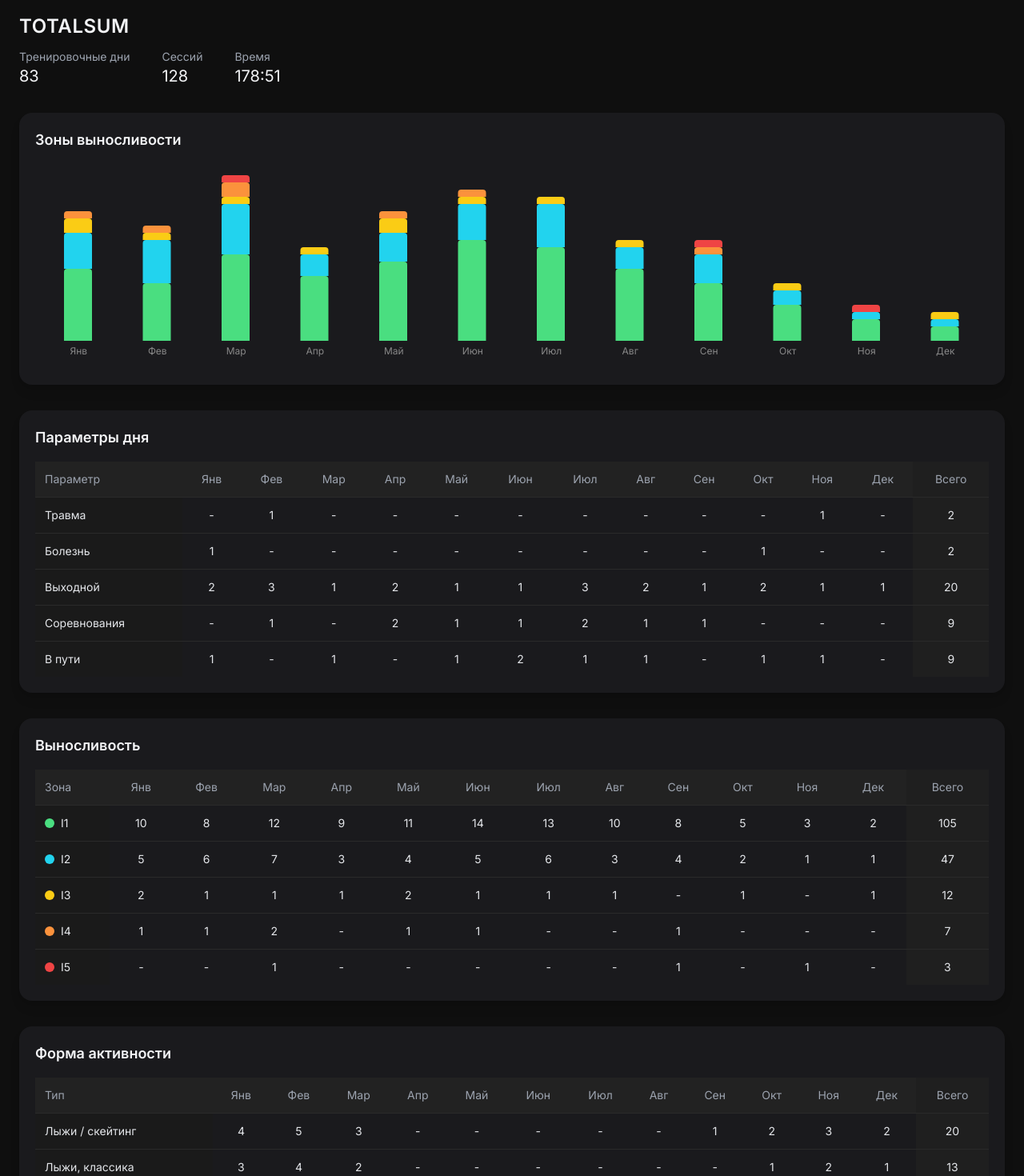
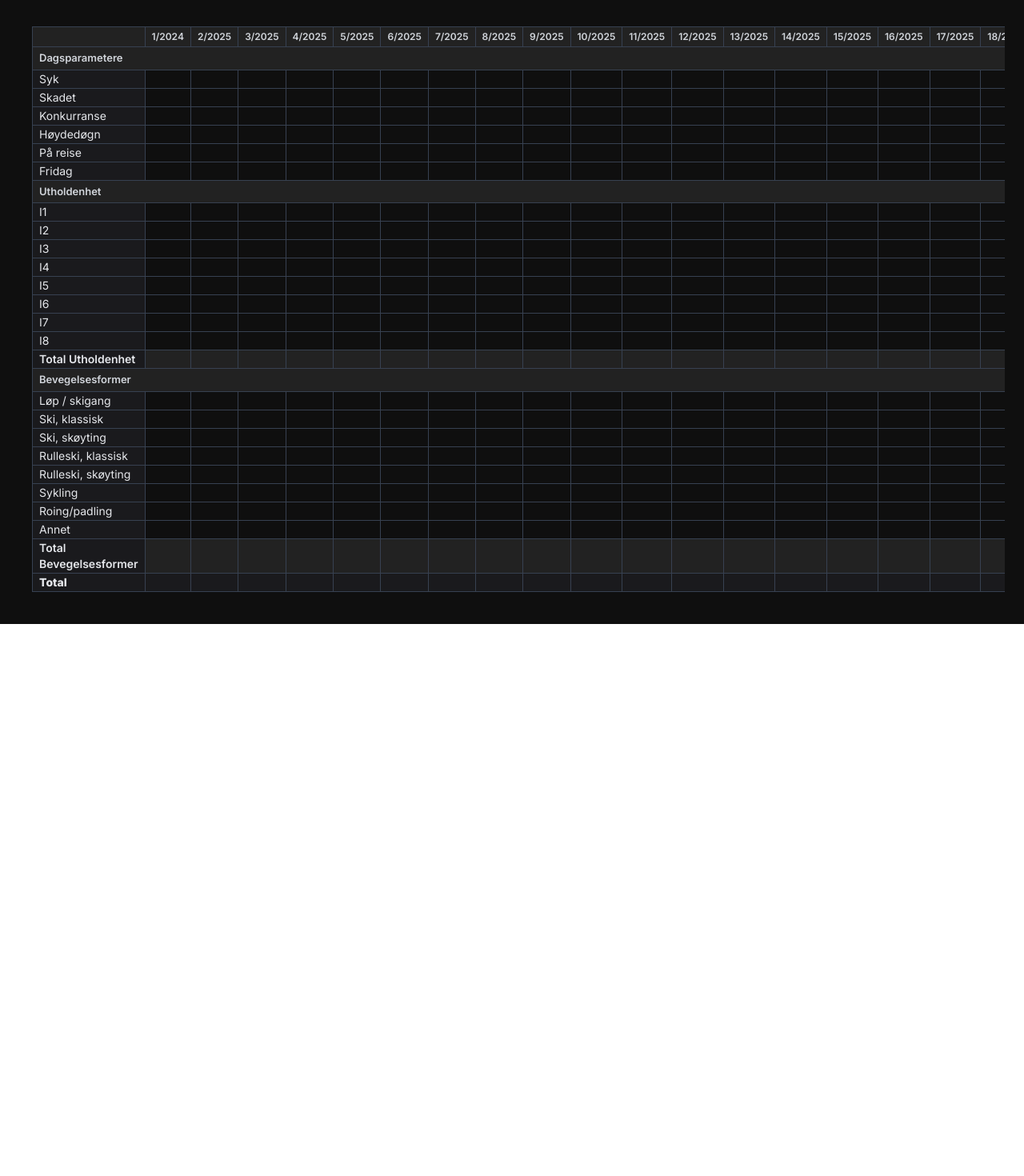
Before and after one commit to mbaliabin/dagbook-test, a React (Vite) app in the folder fasx-frontend/: page /statistics in a window 1280 px wide. Shown: the part 260-1730 px from the top of the page at 80% size. After the commit the page ends 1040 px from the top, so only its background shows below. Built offline with nearby package versions, Linux system fonts and the light colour scheme.

Commit message:
Доработка StatisticsPage.tsx 229

```diff
--- a/fasx-frontend/src/pages/StatisticsPage.tsx
+++ b/fasx-frontend/src/pages/StatisticsPage.tsx
@@ -2,28 +2,12 @@ import React from "react";
 import { useNavigate, useLocation } from "react-router-dom";
 import dayjs from "dayjs";
 import "dayjs/locale/ru";
-import {
-  Home,
-  BarChart3,
-  ClipboardList,
-  CalendarDays,
-  Plus,
-  LogOut,
-  Calendar,
-  ChevronDown,
-} from "lucide-react";
-import {
-  BarChart,
-  Bar,
-  XAxis,
-  Tooltip,
-  ResponsiveContainer,
-} from "recharts";
+import weekOfYear from "dayjs/plugin/weekOfYear";
+import { Home, BarChart3, ClipboardList, CalendarDays, Plus, LogOut, Calendar, ChevronDown } from "lucide-react";
 import { DateRange } from "react-date-range";
 import { ru } from "date-fns/locale";
 import "react-date-range/dist/styles.css";
 import "react-date-range/dist/theme/default.css";
-import weekOfYear from "dayjs/plugin/weekOfYear";
 
 dayjs.extend(weekOfYear);
 dayjs.locale("ru");
@@ -33,99 +17,54 @@ export default function StatsPage() {
   const location = useLocation();
 
   const [name] = React.useState("Пользователь");
-  const [reportType, setReportType] = React.useState("Общий отчет");
   const [periodType, setPeriodType] = React.useState<"week" | "month" | "year" | "custom">("year");
   const [dateRange, setDateRange] = React.useState<{ startDate: Date; endDate: Date }>({
-    startDate: dayjs("2025-01-01").toDate(),
-    endDate: dayjs("2025-12-31").toDate(),
+    startDate: dayjs().startOf("year").toDate(),
+    endDate: dayjs().endOf("year").toDate(),
   });
   const [showDateRangePicker, setShowDateRangePicker] = React.useState(false);
 
-  const totals = {
-    trainingDays: 83,
-    sessions: 128,
-    time: "178:51",
-  };
-
-  const months = ["Янв","Фев","Мар","Апр","Май","Июн","Июл","Авг","Сен","Окт","Ноя","Дек"];
-
-  const enduranceZones = [
-    { zone: "I1", color: "#4ade80", months: [10,8,12,9,11,14,13,10,8,5,3,2] },
-    { zone: "I2", color: "#22d3ee", months: [5,6,7,3,4,5,6,3,4,2,1,1] },
-    { zone: "I3", color: "#facc15", months: [2,1,1,1,2,1,1,1,0,1,0,1] },
-    { zone: "I4", color: "#fb923c", months: [1,1,2,0,1,1,0,0,1,0,0,0] },
-    { zone: "I5", color: "#ef4444", months: [0,0,1,0,0,0,0,0,1,0,1,0] },
+  const menuItems = [
+    { label: "Главная", icon: Home, path: "/daily" },
+    { label: "Тренировки", icon: BarChart3, path: "/profile" },
+    { label: "Планирование", icon: ClipboardList, path: "/planning" },
+    { label: "Статистика", icon: CalendarDays, path: "/statistics" },
   ];
 
-  const movementTypes = [
-    { type: "Лыжи / скейтинг", months: [4,5,3,0,0,0,0,0,1,2,3,2] },
-    { type: "Лыжи, классика", months: [3,4,2,0,0,0,0,0,0,1,2,1] },
-    { type: "Роллеры, классика", months: [0,0,0,3,5,6,7,5,4,3,2,0] },
-    { type: "Роллеры, скейтинг", months: [0,0,0,2,6,7,8,6,5,3,2,0] },
-    { type: "Велосипед", months: [0,0,0,1,2,3,4,3,2,1,0,0] },
-  ];
-
-  const formatTime = (minutes: number) => {
-    const h = Math.floor(minutes / 60);
-    const m = minutes % 60;
-    return `${h}:${m.toString().padStart(2, "0")}`;
-  };
-
-  // --- Новая логика колонок ---
-  const computeWeekColumns = () => {
-    const today = dayjs();
-    const currentWeek = today.week(); // текущая неделя
-    const year = today.year();
+  // --- Динамическое формирование недель ---
+  const computeWeeks = () => {
     const weeks: string[] = [];
-    for (let i = 1; i <= currentWeek; i++) {
-      weeks.push(`${i}/${year}`);
+    if (periodType === "week" || periodType === "year") {
+      const start = periodType === "week" ? dayjs().startOf("year") : dayjs().startOf("year");
+      const end = periodType === "week" ? dayjs() : dayjs().endOf("year");
+      let current = start.startOf("week");
+      while (current.isBefore(end) || current.isSame(end, "week")) {
+        weeks.push(`${current.week()}/${current.year()}`);
+        current = current.add(1, "week");
+      }
+    } else if (periodType === "month") {
+      const start = dayjs().startOf("year");
+      const currentMonth = dayjs().month();
+      for (let m = 0; m <= currentMonth; m++) {
+        const month = start.month(m);
+        weeks.push(`${month.format("MMM")}/${month.year()}`);
+      }
+    } else if (periodType === "custom") {
+      let current = dayjs(dateRange.startDate);
+      const end = dayjs(dateRange.endDate);
+      while (current.isBefore(end) || current.isSame(end, "day")) {
+        weeks.push(`${current.week()}/${current.year()}`);
+        current = current.add(1, "week");
+      }
     }
     return weeks;
   };
 
-  const computeMonthColumns = () => {
-    const today = dayjs();
-    const currentMonth = today.month(); // 0-11
-    return months.slice(0, currentMonth + 1);
-  };
+  const weeks = computeWeeks();
 
-  const computeColumns = () => {
-    if (periodType === "week") return computeWeekColumns();
-    if (periodType === "month") return computeMonthColumns();
-    if (periodType === "year") return months;
-    if (periodType === "custom") {
-      const start = dayjs(dateRange.startDate);
-      const end = dayjs(dateRange.endDate);
-      const result: string[] = [];
-      let current = start.startOf("day");
-      while (current.isBefore(end) || current.isSame(end, "day")) {
-        result.push(current.format("DD MMM"));
-        current = current.add(1, "day");
-      }
-      return result;
-    }
-    return months;
-  };
-
-  const filteredMonths = computeColumns();
-
-  const filteredEnduranceZones = enduranceZones.map((zone) => {
-    const sliceLength = Math.min(zone.months.length, filteredMonths.length);
-    return {
-      ...zone,
-      months: zone.months.slice(0, sliceLength),
-      total: zone.months.slice(0, sliceLength).reduce((a,b) => a+b,0),
-    };
-  });
-
-  const filteredMovementTypes = movementTypes.map((m) => {
-    const sliceLength = Math.min(m.months.length, filteredMonths.length);
-    return {
-      ...m,
-      months: m.months.slice(0, sliceLength),
-      total: m.months.slice(0, sliceLength).reduce((a,b) => a+b,0),
-    };
-  });
+  const sectionClass = "border border-gray-700 text-sm text-gray-200 bg-[#1a1a1d]";
+  const headerCell = "border border-gray-700 bg-[#222] font-semibold text-center text-xs py-1 px-2 text-gray-300";
+  const cell = "border border-gray-700 text-center text-xs py-1 px-2";
 
   const handleLogout = () => {
     localStorage.removeItem("token");
@@ -134,17 +73,9 @@ export default function StatsPage() {
 
   const applyDateRange = () => setShowDateRangePicker(false);
 
-  const menuItems = [
-    { label: "Главная", icon: Home, path: "/daily" },
-    { label: "Тренировки", icon: BarChart3, path: "/profile" },
-    { label: "Планирование", icon: ClipboardList, path: "/planning" },
-    { label: "Статистика", icon: CalendarDays, path: "/statistics" },
-  ];
-
   return (
     <div className="min-h-screen bg-[#0f0f0f] text-gray-200 p-6 w-full">
       <div className="w-full space-y-8">
-
         {/* Header */}
         <div className="flex flex-col md:flex-row md:items-center md:justify-between gap-4 mb-4 w-full">
           <div className="flex items-center space-x-4">
@@ -182,11 +113,8 @@ export default function StatsPage() {
           })}
         </div>
 
-        {/* Выбор отчета и периода */}
+        {/* Выбор периода */}
         <div className="flex flex-wrap gap-4 mb-4">
-          <select className="bg-[#1f1f22] text-white px-3 py-1 rounded" value={reportType} onChange={e => setReportType(e.target.value)}>
-            <option>Общий отчет</option>
-          </select>
           <button onClick={() => setPeriodType("week")} className="px-3 py-1 rounded bg-[#1f1f22] text-gray-200 hover:bg-[#2a2a2d]">Неделя</button>
           <button onClick={() => setPeriodType("month")} className="px-3 py-1 rounded bg-[#1f1f22] text-gray-200 hover:bg-[#2a2a2d]">Месяц</button>
           <button onClick={() => setPeriodType("year")} className="px-3 py-1 rounded bg-[#1f1f22] text-gray-200 hover:bg-[#2a2a2d]">Год</button>
@@ -217,128 +145,79 @@ export default function StatsPage() {
           </div>
         </div>
 
-        {/* TOTALSUM */}
-        <div>
-          <h1 className="text-2xl font-semibold tracking-wide text-gray-100">TOTALSUM</h1>
-          <div className="flex flex-wrap gap-10 text-sm mt-3">
-            <div><p className="text-gray-400">Тренировочные дни</p><p className="text-xl text-gray-100">{totals.trainingDays}</p></div>
-            <div><p className="text-gray-400">Сессий</p><p className="text-xl text-gray-100">{totals.sessions}</p></div>
-            <div><p className="text-gray-400">Время</p><p className="text-xl text-gray-100">{totals.time}</p></div>
-          </div>
-        </div>
-
-        {/* Диаграмма */}
-        <div className="bg-[#1a1a1d] p-5 rounded-2xl shadow-lg">
-          <h2 className="text-lg font-semibold mb-4 text-gray-100">Зоны выносливости</h2>
-          <div className="h-64">
-            <ResponsiveContainer width="100%" height="100%">
-              <BarChart data={filteredMonths.map((month, i) => {
-                const data: any = { month };
-                filteredEnduranceZones.forEach((zone) => data[zone.zone] = zone.months[i] ?? 0);
-                return data;
-              })} barSize={35}>
-                <XAxis dataKey="month" axisLine={false} tickLine={false} tick={{ fill: "#888", fontSize: 12 }} />
-                <Tooltip content={({ active, payload }: any) => {
-                  if (active && payload && payload.length) {
-                    return (
-                      <div className="bg-[#1e1e1e] border border-[#333] px-3 py-2 rounded-xl text-xs text-gray-300 shadow-md">
-                        {payload.map((p: any) => (
-                          <p key={p.dataKey} className="mt-1">
-                            <span className="inline-block w-3 h-3 mr-1 rounded-full" style={{ backgroundColor: p.fill }}></span>
-                            {p.dataKey}: {formatTime(p.value)}
-                          </p>
-                        ))}
-                      </div>
-                    );
-                  }
-                  return null;
-                }}/>
-                {filteredEnduranceZones.map((zone) => (
-                  <Bar key={zone.zone} dataKey={zone.zone} stackId="a" fill={zone.color} radius={[4,4,0,0]} />
+        {/* Таблица тренировок */}
+        <div className="overflow-x-auto w-full p-4">
+          <table className="min-w-[1200px] border-collapse border border-gray-700 text-[13px]">
+            <thead>
+              <tr>
+                <th className={headerCell}></th>
+                {weeks.map((w) => (
+                  <th key={w} className={headerCell}>{w}</th>
                 ))}
-              </BarChart>
-            </ResponsiveContainer>
-          </div>
-        </div>
-
-        {/* Таблицы */}
-        {/* Параметры дня */}
-        <div className="bg-[#1a1a1d] p-5 rounded-2xl shadow-lg overflow-x-auto">
-          <h2 className="text-lg font-semibold text-gray-100 mb-4">Параметры дня</h2>
-          <table className="w-full min-w-[900px] text-sm border-collapse">
-            <thead>
-              <tr className="bg-[#222] text-gray-400 text-left">
-                <th className="p-3 font-medium sticky left-0 bg-[#222]">Параметр</th>
-                {filteredMonths.map((m) => (<th key={m} className="p-3 font-medium text-center">{m}</th>))}
-                <th className="p-3 font-medium text-center bg-[#1f1f1f]">Всего</th>
+                <th className={headerCell}>Total</th>
+                <th className={headerCell}>Snitt/Uke</th>
               </tr>
             </thead>
             <tbody>
-              {[{ param: "Травма", months: [0, 1, 0, 0, 0, 0, 0, 0, 0, 0, 1, 0] },
-                { param: "Болезнь", months: [1, 0, 0, 0, 0, 0, 0, 0, 0, 1, 0, 0] },
-                { param: "Выходной", months: [2, 3, 1, 2, 1, 1, 3, 2, 1, 2, 1, 1] },
-                { param: "Соревнования", months: [0, 1, 0, 2, 1, 1, 2, 1, 1, 0, 0, 0] },
-                { param: "В пути", months: [1, 0, 1, 0, 1, 2, 1, 1, 0, 1, 1, 0] },
-              ].map((row) => {
-                const filtered = row.months.slice(0, filteredMonths.length);
-                const total = filtered.reduce((a,b)=>a+b,0);
-                return (
-                  <tr key={row.param} className="border-t border-[#2a2a2a] hover:bg-[#252525]/60 transition">
-                    <td className="p-3 sticky left-0 bg-[#1a1a1a]">{row.param}</td>
-                    {filtered.map((val,i)=>(<td key={i} className="p-3 text-center">{val>0?val:"-"}</td>))}
-                    <td className="p-3 text-center font-medium bg-[#1f1f1f]">{total}</td>
-                  </tr>
-                )
-              })}
-            </tbody>
-          </table>
-        </div>
-
-        {/* Выносливость */}
-        <div className="bg-[#1a1a1d] p-5 rounded-2xl shadow-lg overflow-x-auto">
-          <h2 className="text-lg font-semibold text-gray-100 mb-4">Выносливость</h2>
-          <table className="w-full min-w-[900px] text-sm border-collapse">
-            <thead>
-              <tr className="bg-[#222] text-gray-400 text-left">
-                <th className="p-3 font-medium sticky left-0 bg-[#222]">Зона</th>
-                {filteredMonths.map((m) => (<th key={m} className="p-3 font-medium text-center">{m}</th>))}
-                <th className="p-3 font-medium text-center bg-[#1f1f1f]">Всего</th>
+              {/* Dagsparametere */}
+              <tr>
+                <td colSpan={weeks.length + 3} className="bg-[#222] font-semibold text-left px-2 py-1 text-gray-300">Dagsparametere</td>
               </tr>
-            </thead>
-            <tbody>
-              {filteredEnduranceZones.map((z) => (
-                <tr key={z.zone} className="border-t border-[#2a2a2a] hover:bg-[#252525]/60 transition">
-                  <td className="p-3 flex items-center gap-2 sticky left-0 bg-[#1a1a1a]">
-                    <span className="inline-block w-3 h-3 rounded-full" style={{ backgroundColor: z.color }}></span>
-                    {z.zone}
-                  </td>
-                  {z.months.map((val,i)=>(<td key={i} className="p-3 text-center">{val>0?val:"-"}</td>))}
-                  <td className="p-3 text-center font-medium bg-[#1f1f1f]">{z.total}</td>
+              {["Syk", "Skadet", "Konkurranse", "Høydedøgn", "På reise", "Fridag"].map(item => (
+                <tr key={item}>
+                  <td className={`${sectionClass} text-left px-2`}>{item}</td>
+                  {weeks.map((w, i) => <td key={i} className={cell}></td>)}
+                  <td className={cell}></td>
+                  <td className={cell}></td>
                 </tr>
               ))}
-            </tbody>
-          </table>
-        </div>
 
-        {/* Типы движения */}
-        <div className="bg-[#1a1a1d] p-5 rounded-2xl shadow-lg overflow-x-auto">
-          <h2 className="text-lg font-semibold text-gray-100 mb-4">Форма активности</h2>
-          <table className="w-full min-w-[900px] text-sm border-collapse">
-            <thead>
-              <tr className="bg-[#222] text-gray-400 text-left">
-                <th className="p-3 font-medium sticky left-0 bg-[#222]">Тип</th>
-                {filteredMonths.map((m) => (<th key={m} className="p-3 font-medium text-center">{m}</th>))}
-                <th className="p-3 font-medium text-center bg-[#1f1f1f]">Всего</th>
+              {/* Utholdenhet */}
+              <tr>
+                <td colSpan={weeks.length + 3} className="bg-[#222] font-semibold text-left px-2 py-1 text-gray-300">Utholdenhet</td>
               </tr>
-            </thead>
-            <tbody>
-              {filteredMovementTypes.map((m) => (
-                <tr key={m.type} className="border-t border-[#2a2a2a] hover:bg-[#252525]/60 transition">
-                  <td className="p-3 sticky left-0 bg-[#1a1a1a]">{m.type}</td>
-                  {m.months.map((val,i)=>(<td key={i} className="p-3 text-center">{val>0?val:"-"}</td>))}
-                  <td className="p-3 text-center font-medium bg-[#1f1f1f]">{m.total}</td>
+              {["I1","I2","I3","I4","I5","I6","I7","I8"].map(intensity => (
+                <tr key={intensity}>
+                  <td className={`${sectionClass} text-left px-2`}>{intensity}</td>
+                  {weeks.map((w, i) => <td key={i} className={cell}></td>)}
+                  <td className={cell}></td>
+                  <td className={cell}></td>
                 </tr>
               ))}
+              <tr className="bg-[#222] font-semibold">
+                <td className={`${sectionClass} text-left px-2`}>Total Utholdenhet</td>
+                {weeks.map((w, i) => <td key={i} className={cell}></td>)}
+                <td className={cell}></td>
+                <td className={cell}></td>
+              </tr>
+
+              {/* Bevegelsesformer */}
+              <tr>
+                <td colSpan={weeks.length + 3} className="bg-[#222] font-semibold text-left px-2 py-1 text-gray-300">Bevegelsesformer</td>
+              </tr>
+              {["Løp / skigang","Ski, klassisk","Ski, skøyting","Rulleski, klassisk","Rulleski, skøyting","Sykling","Roing/padling","Annet"].map(form => (
+                <tr key={form}>
+                  <td className={`${sectionClass} text-left px-2`}>{form}</td>
+                  {weeks.map((w, i) => <td key={i} className={cell}></td>)}
+                  <td className={cell}></td>
+                  <td className={cell}></td>
+                </tr>
+              ))}
+              <tr className="bg-[#222] font-semibold">
+                <td className={`${sectionClass} text-left px-2`}>Total Bevegelsesformer</td>
+                {weeks.map((w, i) => <td key={i} className={cell}></td>)}
+                <td className={cell}></td>
+                <td className={cell}></td>
+              </tr>
+
+              {/* Total */}
+              <tr className="bg-[#1a1a1d] font-bold">
+                <td className={`${sectionClass} text-left px-2`}>Total</td>
+                {weeks.map((w, i) => <td key={i} className={cell}></td>)}
+                <td className={cell}></td>
+                <td className={cell}></td>
+              </tr>
+
             </tbody>
           </table>
         </div>
```
